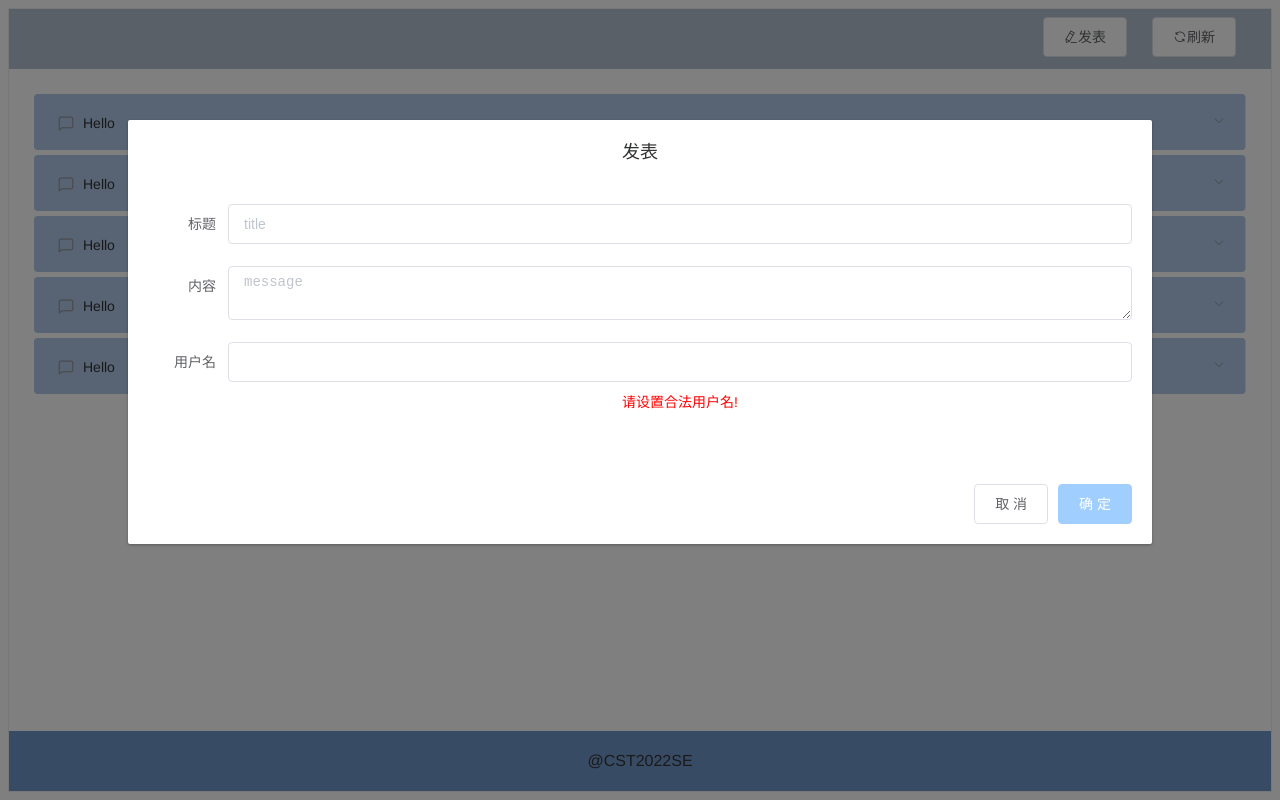
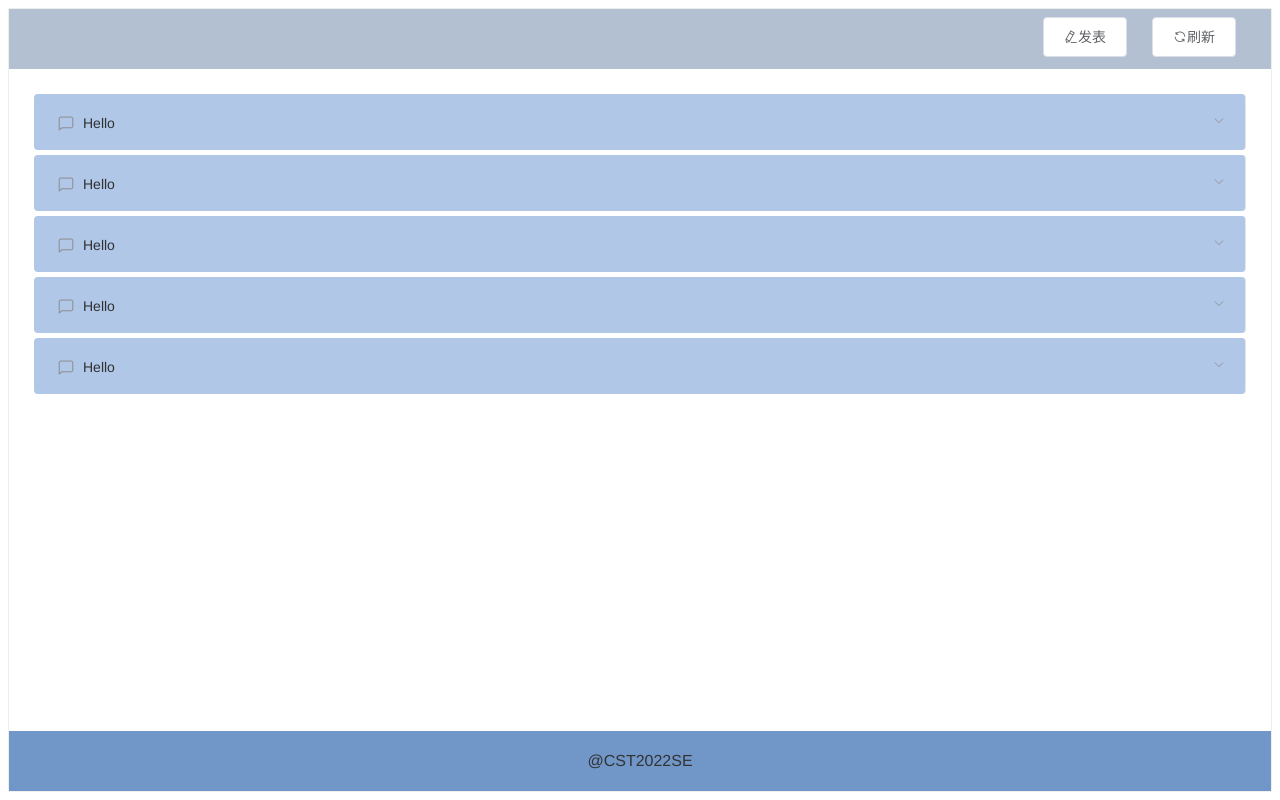
Before and after one commit to chuanmx20/VueHomework, a Vue app: page / in a window 1280 px wide. Built offline with nearby package versions, Linux system fonts and the light colour scheme.

Commit message:
enable close&reopen dialog

```diff
--- a/src/components/MessageBoard.vue
+++ b/src/components/MessageBoard.vue
@@ -23,7 +23,7 @@
       <el-footer>@CST2022SE</el-footer>
     </el-container>
     <!--请补全这两行注释中间的PostDialog-->
-    <PostDialog/>
+    <PostDialog v-on:shut="shutPostDialog" :dialogVisible="postDialog.dialogVisible"/>
     <!--请补全这两行注释中间的PostDialog-->
     <el-dialog
             style="text-align: center"
@@ -60,8 +60,14 @@ export default {
 			messageList: []
 		}
 	},
-	methods:{
-	}
+    methods: {
+        shutPostDialog() {
+            this.postDialog.dialogVisible = false
+        }
+    },
+    watch: {
+
+    }
 }
 </script>
 
--- a/src/components/PostDialog.vue
+++ b/src/components/PostDialog.vue
@@ -1,5 +1,7 @@
 <template>
   <el-dialog
+        v-bind="$attrs"
+        v-on="$listeners"
         style="text-align: center"
         title="发表"
         :visible.sync="dialogVisible"
@@ -25,9 +27,10 @@
     </el-form>
     <span slot="footer" class="dialog-footer">
       <!--请修改这两行注释中间的代码来产生相应按钮的点击事件-->
-      <el-button>取 消</el-button>
+      <el-button @click="visible=!visible">取 消</el-button>
       <el-button type="primary"
-                  :disabled="state.username_valid===false"
+                  :disabled="state.username_valid===!visible"
+                  @click="visible=false"
                   >确 定</el-button>
       <!--请修改这两行注释中间的代码来产生相应按钮的点击事件-->
     </span>
@@ -52,9 +55,11 @@ export default {
 				}
 			}
 		}
-	},
+    },
+    emits: ['shut'],
 	data(){
-		return {
+        return {
+            visible: Boolean
 		}
 	},
 	methods: {
@@ -64,7 +69,12 @@ export default {
 			handler(newName) {
 				this.state.username_valid = /^[A-Za-z\u4e00-\u9fa5][-A-Za-z0-9\u4e00-\u9fa5_]*$/.test(newName)
 			}
-		}
+        },
+        "visible": {
+            handler() {
+                this.$emit('shut')
+            }
+        }
 	}
 }
 </script>
```
